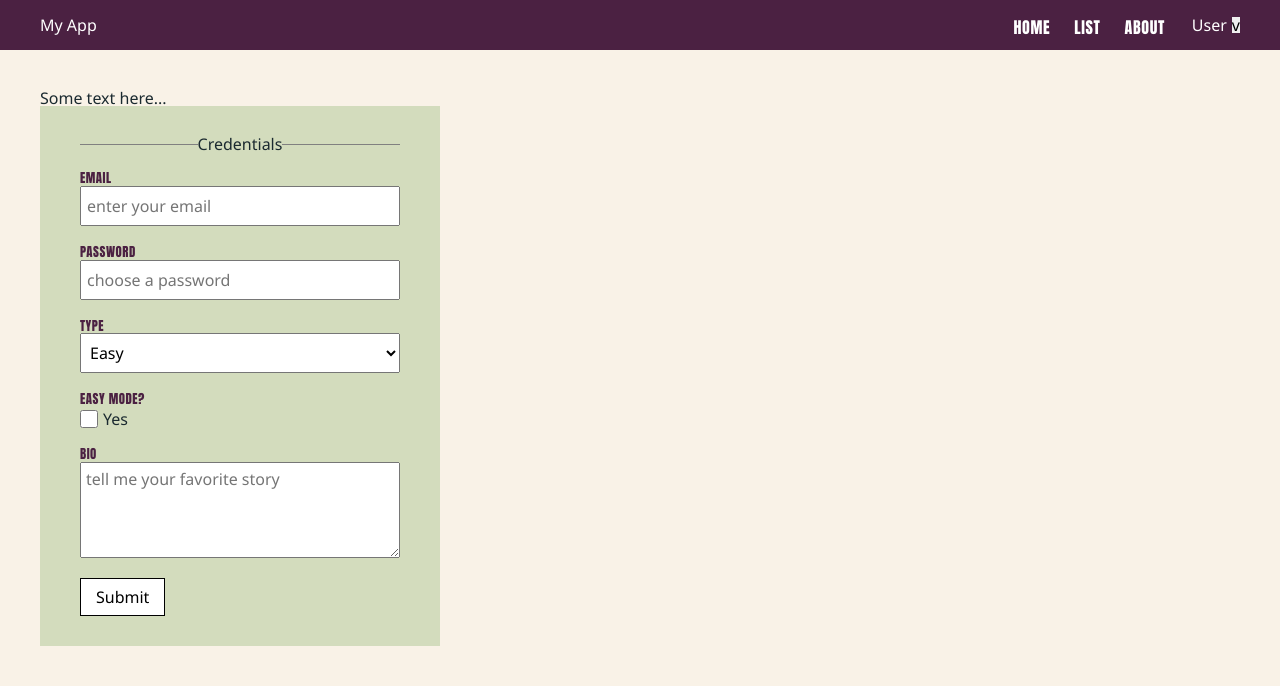
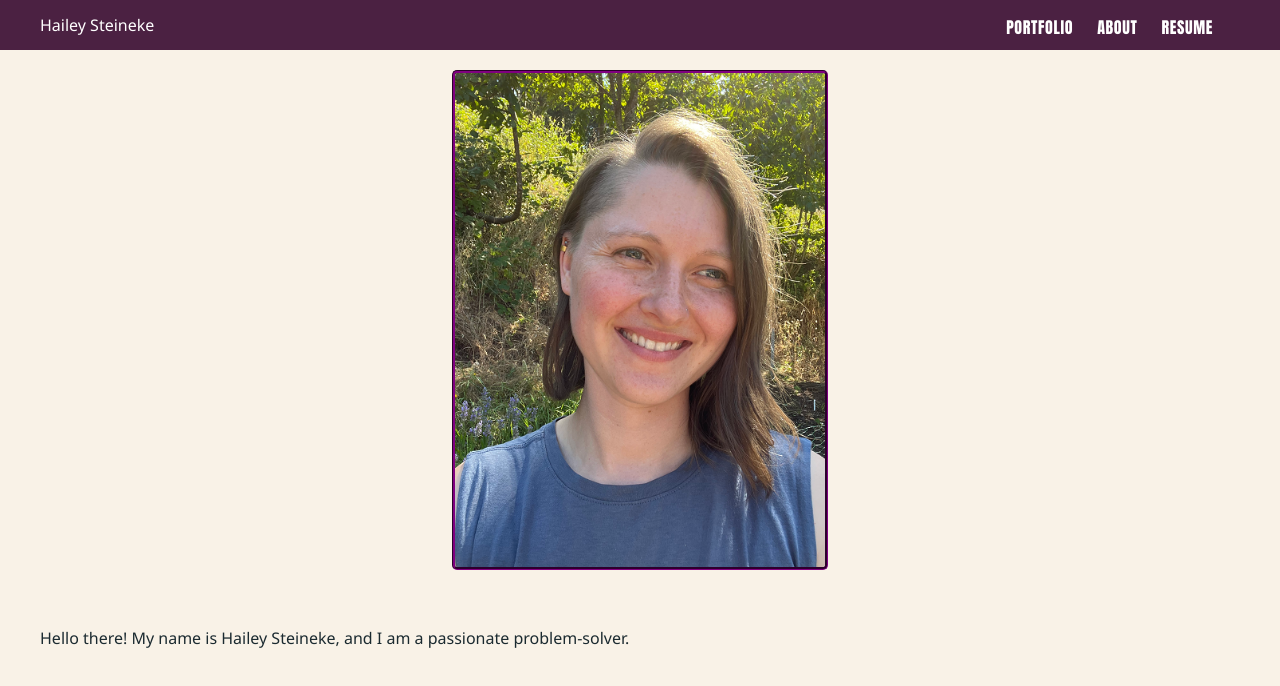
Before and after one commit to hdsteineke/portfolio-site, a React app: page /about in a window 1280 px wide. Shown: the top 686 px of the page. Built offline with nearby package versions, Linux system fonts and the light colour scheme; a web font is replaced by a local one.

Commit message:
added image to about page with simple formatting

```diff
--- a/src/components/About/About.css
+++ b/src/components/About/About.css
@@ -14,3 +14,15 @@
     }
   }
 }
+
+.ImageContainer {
+  display: flex;
+  justify-content: center;
+}
+
+.Image {
+  border: groove purple;
+  border-radius: 5px;
+  height: 500px;
+  margin: 20px;
+}
--- a/src/components/About/About.jsx
+++ b/src/components/About/About.jsx
@@ -1,53 +1,18 @@
-import {
-  InputControl,
-  SelectControl,
-  TextAreaControl,
-  CheckboxControl,
-  FormButton,
-  Fieldset,
-} from '../Forms/FormControls.jsx';
+/* eslint-disable max-len */
+
 
 import styles from './About.css';
 
 export default function About() {
   return (
-    <section className={styles.About}>
-      Some text here...
-      <form>
-        <Fieldset legend="Credentials">
-          <InputControl
-            label="email"
-            name="email"
-            placeholder="enter your email"
-            type="email"
-            required
-          />
+    <div>
+      <section className={styles.ImageContainer}>
+        <img className={styles.Image} src="lionsmane-20.png" />
+      </section>
+      <section className={styles.About}>
+        <p>Hello there! My name is Hailey Steineke, and I am a passionate problem-solver.</p>
+      </section>
 
-          <InputControl
-            className={styles.PasswordControl}
-            label="password"
-            name="password"
-            placeholder="choose a password"
-            type="password"
-            required
-          />
-        </Fieldset>
-
-        <SelectControl label="type">
-          <option>Easy</option>
-          <option>Breezy</option>
-          <option>Beautiful</option>
-        </SelectControl>
-
-        <CheckboxControl label="Easy Mode?" text="Yes" />
-
-        <TextAreaControl
-          label="bio"
-          placeholder="tell me your favorite story"
-        />
-
-        <FormButton>Submit</FormButton>
-      </form>
-    </section>
+    </div>
   );
 }
--- a/src/components/App.jsx
+++ b/src/components/App.jsx
@@ -7,7 +7,7 @@ import {
 } from 'react-router-dom';
 import Layout from './Page/Layout.jsx';
 import Home from './Home/Home.jsx';
-import List from './List/List.jsx';
+import Portfolio from './Portfolio/Portfolio.jsx';
 import About from './About/About.jsx';
 
 export default function App() {
@@ -15,9 +15,9 @@ export default function App() {
     <Router>
       <Routes>
         <Route path="/" element={<Layout />}>
+          <Route path="portfolio" element={<Portfolio />} />
+          <Route path="about" element={<About />} />
           <Route index element={<Home />} />
-          <Route path="list" element={<List />} />
-          <Route path="about" element={<About />} />
           <Route path="*" element={<Navigate to="/" replace />} />
         </Route>
       </Routes>
--- a/src/components/Page/Header/Header.jsx
+++ b/src/components/Page/Header/Header.jsx
@@ -1,6 +1,5 @@
 import SlideoutMenu from './SlideoutMenu.jsx';
 import Navigation from './Navigation.jsx';
-import User from './User.jsx';
 import styles from './Header.css';
 
 export default function Header() {
@@ -10,13 +9,12 @@ export default function Header() {
         <SlideoutMenu />
       </div>
 
-      <h1>My App</h1>
+      <h1>Hailey Steineke</h1>
 
       <div className={styles.NavigationContainer}>
         <Navigation />
       </div>
 
-      <User />
     </header>
   );
 }
--- a/src/components/Page/Header/Navigation.jsx
+++ b/src/components/Page/Header/Navigation.jsx
@@ -4,9 +4,9 @@ import styles from './Navigation.css';
 export default function Navigation() {
   return (
     <nav className={styles.Navigation}>
-      <NavLink to="/">Home</NavLink>
-      <NavLink to="list">List</NavLink>
+      <NavLink to="portfolio">Portfolio</NavLink>
       <NavLink to="about">About</NavLink>
+      <NavLink to="resume">Resume</NavLink>
     </nav>
   );
 }
--- a/src/components/List/List.css
+++ b/src/components/Portfolio/Portfolio.css
@@ -1,4 +1,4 @@
-.List {
+.Portfolio {
   padding: var(--padding);
 
   li {
--- a/src/components/List/List.jsx
+++ b/src/components/Portfolio/Portfolio.jsx
@@ -1,8 +1,8 @@
-import styles from './List.css';
+import styles from './Portfolio.css';
 
-export default function List() {
+export default function Portfolio() {
   return (
-    <ul className={styles.List}>
+    <ul className={styles.Portfolio}>
       {Array.from({ length: 10 }, (x, i) => i + 1).map(
         (n) => (
           <li key={n} className="accent-theme">
```
Also changed, not shown: public/lionsmane-20.png (added), src/components/Page/Footer/FooterNav.css (added), src/components/Page/Footer/FooterNav.jsx (added), 1 other file (tests, documents, lock files or other folders).
